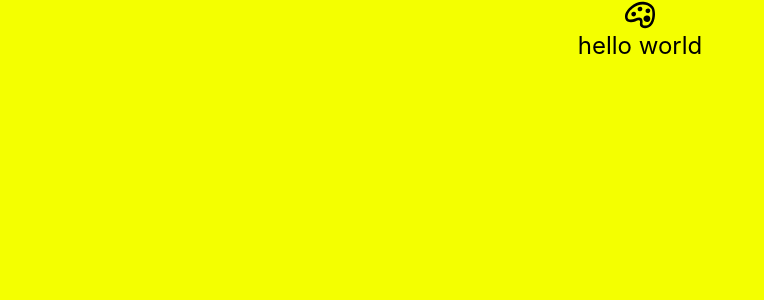
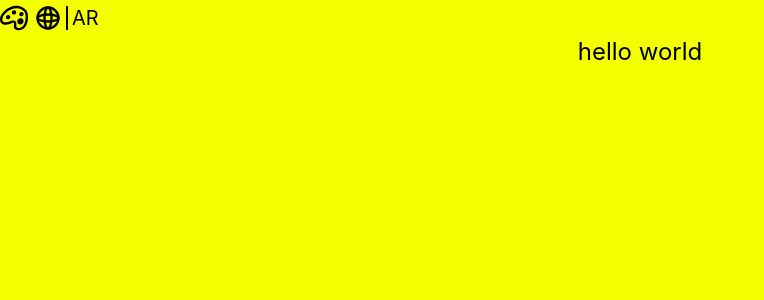
Before and after one commit to RahmaSabra/blindside, a React (Vite) app: page / in a window 1280 px wide. Shown: the top 300 px of the page, without its empty margins (0-764 px from the left). Built offline with nearby package versions, Linux system fonts and the light colour scheme.

Commit message:
feat: implement language switcher component

```diff
--- a/src/App.tsx
+++ b/src/App.tsx
@@ -2,6 +2,7 @@ import { useState } from "react";
 import { useEffect } from "react";
 import type { Theme } from "./types/theme";
 import ThemeSelector from "./components/ThemeSelector";
+import LangSwitcher from "./components/LangSwitcher";
 
 export default function App() {
   const [theme, setTheme] = useState<Theme>("yellow");
@@ -17,7 +18,12 @@ export default function App() {
 
   return (
     <div className="min-h-screen bg-bg">
-      <ThemeSelector onClick={setThemeHandler} isDarkMode={isDarkMode} />
+      <div className="flex flex-row">
+        {" "}
+        <ThemeSelector onClick={setThemeHandler} isDarkMode={isDarkMode} />
+        <LangSwitcher isDarkMode={isDarkMode} />
+      </div>
+
       <h1 className="text-2xl text-center text-primary">hello world</h1>
     </div>
   );
--- /dev/null
+++ b/src/components/LangSwitcher.tsx
@@ -0,0 +1,33 @@
+import { useTranslation } from "react-i18next";
+import globe from "../assets/icons/globe.svg";
+
+type LangSwitcherProps = {
+  isDarkMode: boolean;
+};
+
+export default function LangSwitcher({ isDarkMode }: LangSwitcherProps) {
+  const { i18n } = useTranslation();
+
+  const handleLanguageChange = async () => {
+    const newLanguage = i18n.language === "ar" ? "en" : "ar";
+
+    await i18n.changeLanguage(newLanguage);
+    document.documentElement.lang = newLanguage;
+  };
+
+  return (
+    <button
+      className="flex flex-row justify-center items-center gap-1 py-1 px-1.5 cursor-pointer"
+      onClick={handleLanguageChange}
+    >
+      <img
+        src={globe}
+        alt="globe symbol, language change button"
+        width={28}
+        className={isDarkMode ? "invert" : ""}
+      />
+      <div className="bg-primary w-0.5 h-6"></div>
+      <p className="text-primar text-xl uppercase ">{i18n.language}</p>
+    </button>
+  );
+}
--- a/src/components/ThemeSelector.tsx
+++ b/src/components/ThemeSelector.tsx
@@ -34,7 +34,7 @@ export default function ThemeSelector({
           className={isDarkMode ? "invert" : ""}
           src={paintPalette}
           alt="paint palette icon for changing theme"
-          width={30}
+          width={28}
         />
       </button>
       <div
```
Also changed, not shown: src/assets/icons/globe.svg (added).
